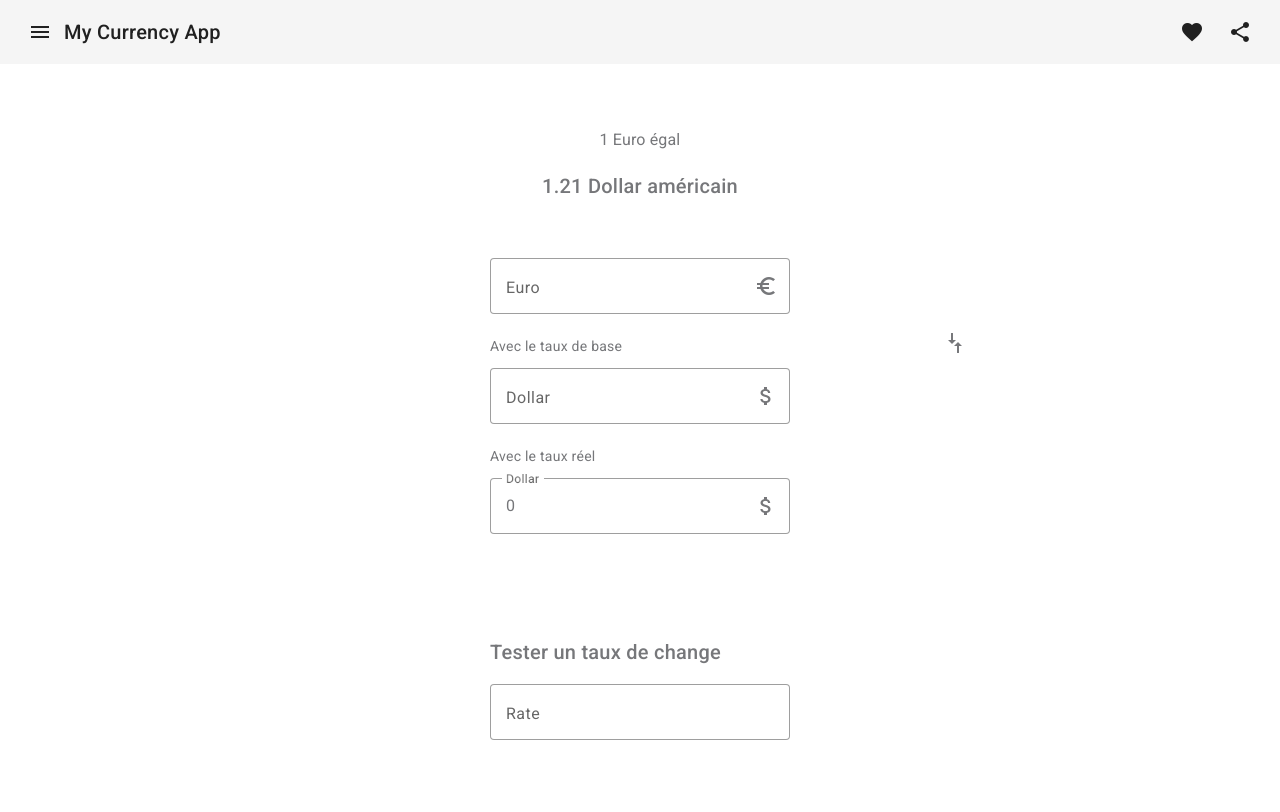
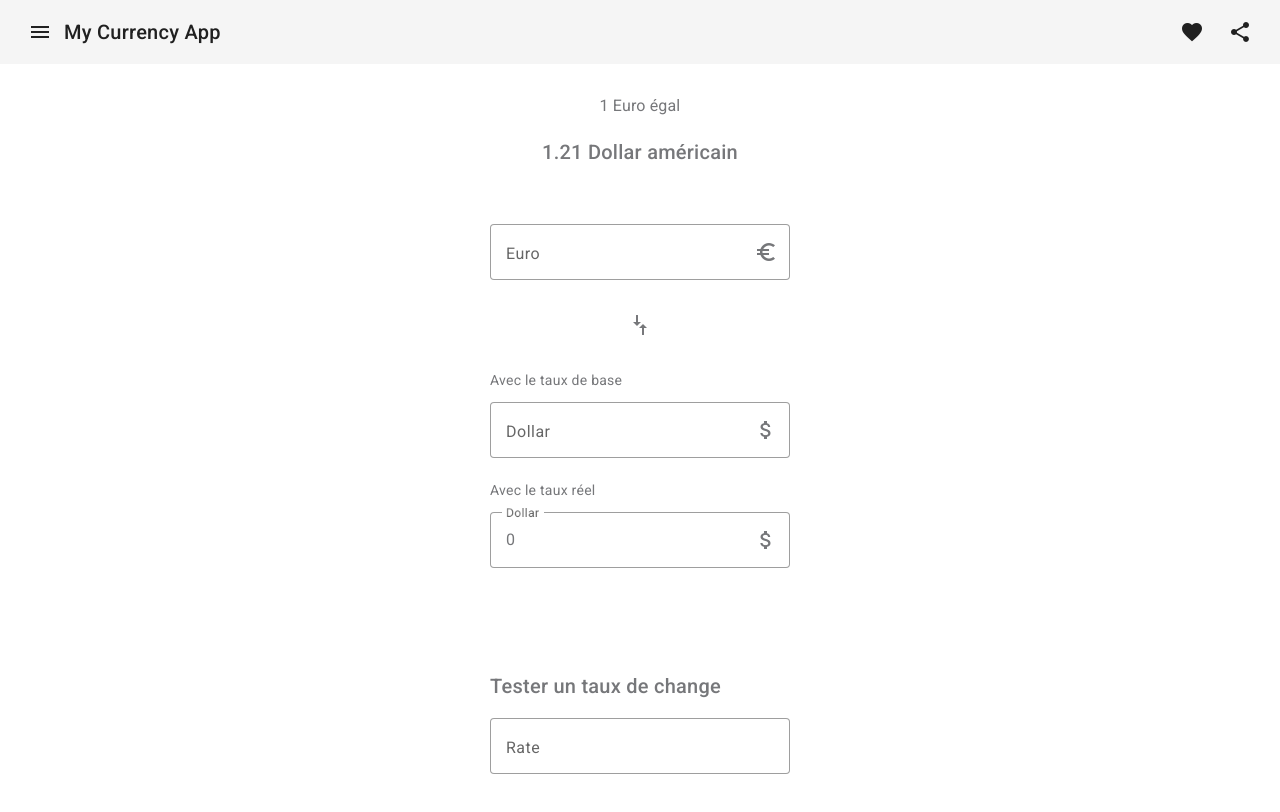
Before and after one commit to Phuki/cacib, an Angular app in the folder cacib/: page / in a window 1280 px wide. Shown: the top 812 px of the page. Built offline with nearby package versions, Linux system fonts and the light colour scheme.

Commit message:
feat(currency): fix button

```diff
--- a/cacib/src/app/exchange-rate/exchange-rate.component.scss
+++ b/cacib/src/app/exchange-rate/exchange-rate.component.scss
@@ -6,9 +6,9 @@
   .reverse-button {
     width: 50px;
     transform: rotate(90deg);
-    position: absolute;
-    right: 300px;
-    top: 320px;
+    display: flex;
+    align-self: center;
+    margin-bottom: 20px;
   }
 
   .card-container {
```
